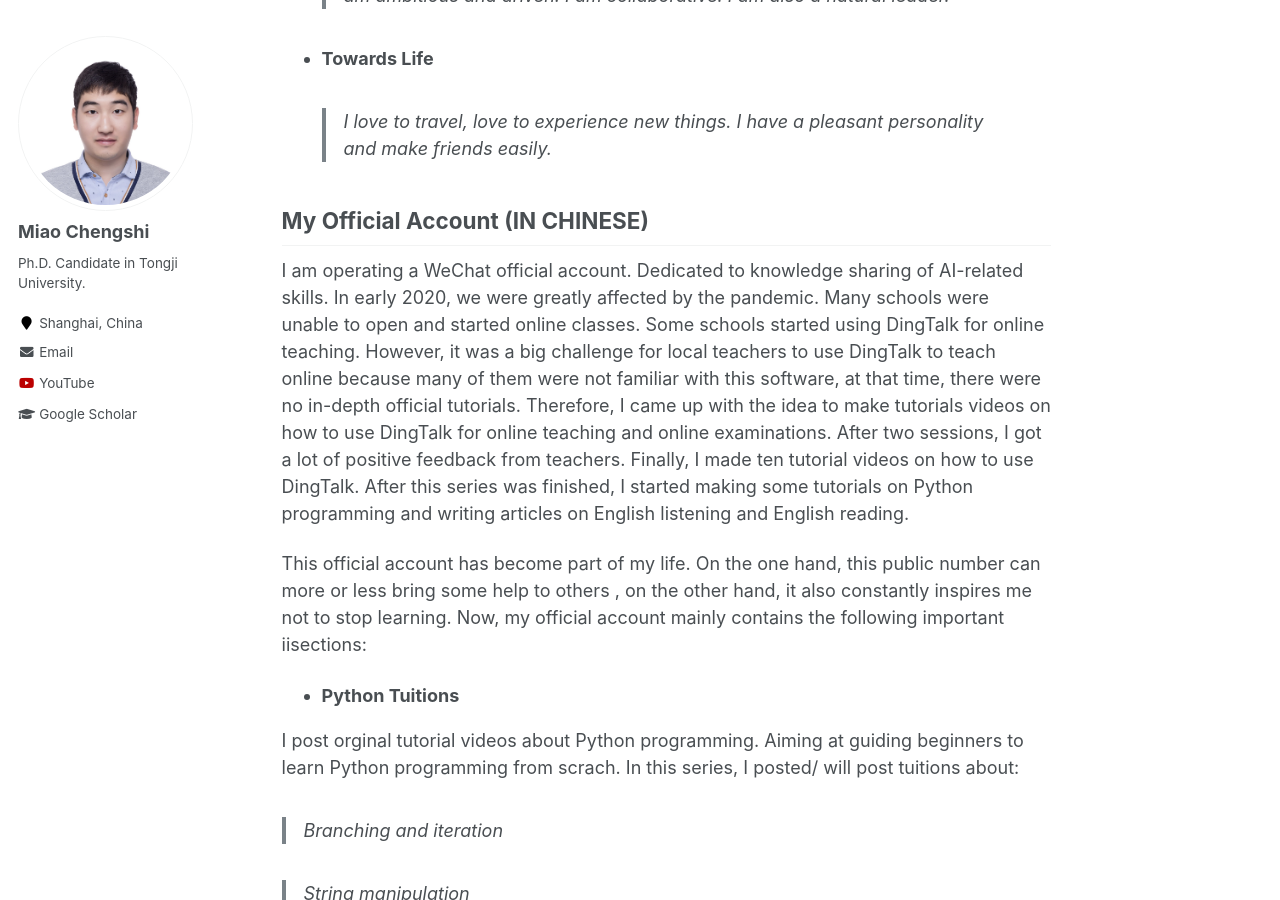
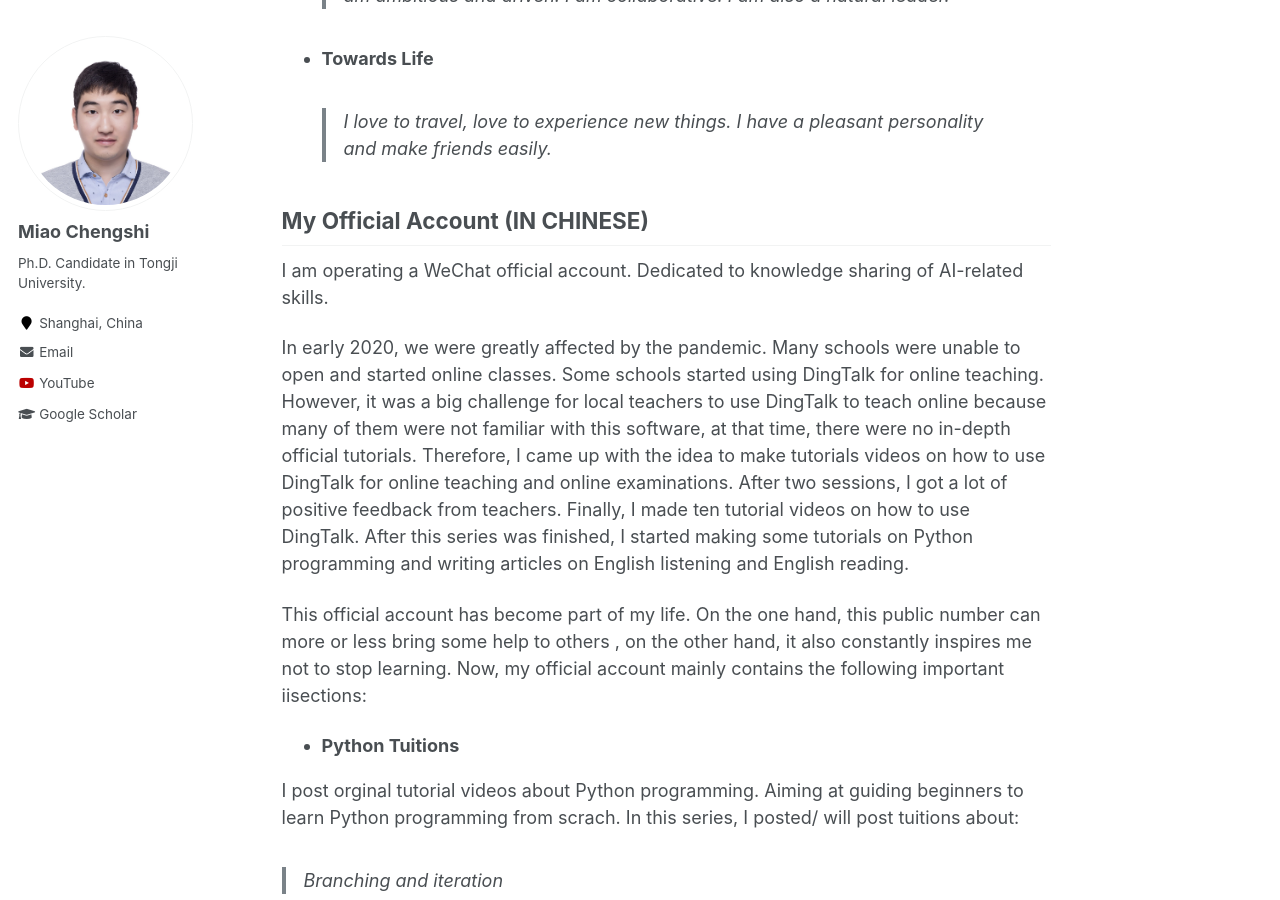
Before and after one commit to miaochengshi/miaochengshi.github.io, a Jekyll site: the page built from _pages/about.md, in a window 1280 px wide and 900 px high, scrolled down 319 px. Built offline with Jekyll 4.4.1, drawn with Linux system fonts in a browser that asks for light colours; part of the change alters nothing that is shown; some of the changed text lies outside the part shown.

```diff
--- a/_pages/about.md
+++ b/_pages/about.md
@@ -17,7 +17,9 @@ Hi there, my name is Miao Chengshi. Welcome to my homepage.
 > I love to travel, love to experience new things. I have a pleasant personality and make friends easily.
 
 ## My Official Account (IN CHINESE)
-I am operating a WeChat official account. Dedicated to knowledge sharing of AI-related skills. In early 2020, we were greatly affected by the pandemic. Many schools were unable to open and started online classes. Some schools started using DingTalk for online teaching. However, it was a big challenge for local teachers to use DingTalk to teach online because many of them were not familiar with this software, at that time, there were no in-depth official tutorials. Therefore, I came up with the idea to make tutorials videos on how to use DingTalk for online teaching and online examinations. After two sessions, I got a lot of positive feedback from teachers. Finally, I made ten tutorial videos on how to use DingTalk. After this series was finished, I started making some tutorials on Python programming and writing articles on English listening and English reading.
+I am operating a WeChat official account. Dedicated to knowledge sharing of AI-related skills.
+
+In early 2020, we were greatly affected by the pandemic. Many schools were unable to open and started online classes. Some schools started using DingTalk for online teaching. However, it was a big challenge for local teachers to use DingTalk to teach online because many of them were not familiar with this software, at that time, there were no in-depth official tutorials. Therefore, I came up with the idea to make tutorials videos on how to use DingTalk for online teaching and online examinations. After two sessions, I got a lot of positive feedback from teachers. Finally, I made ten tutorial videos on how to use DingTalk. After this series was finished, I started making some tutorials on Python programming and writing articles on English listening and English reading.
 
 This official account has become part of my life. On the one hand, this public number can more or less bring some help to others , on the other hand, it also constantly inspires me not to stop learning. Now, my official account mainly contains the following important iisections:
 
@@ -79,7 +81,7 @@ In this series, I posted/will post something about data structures and algorithm
 
 - **Special Planning**
 
-When I come up with content that is interesting or helpful to a lot of people, or a fan suggests something interesting, I'll make a video or article to put in this special planning series.
+When I come up with content that is interesting or helpful to a lot of people, or a fans suggests something interesting, I'll make a video or article to put in this special planning series.
 
 Follow my Official Account though WeChat if you are interested in what I am doing.
 ![My WeChat Official Account](/images/WeChatQR.gif)
@@ -98,4 +100,4 @@ I am planning to established a younger empowerment foundation. The foundation is
 
 Contact Me
 ------
-Contact me via E-mail if you are interested in doing something awesome together with me.
+Contact me if you are interested in doing something awesome together with me.
```
